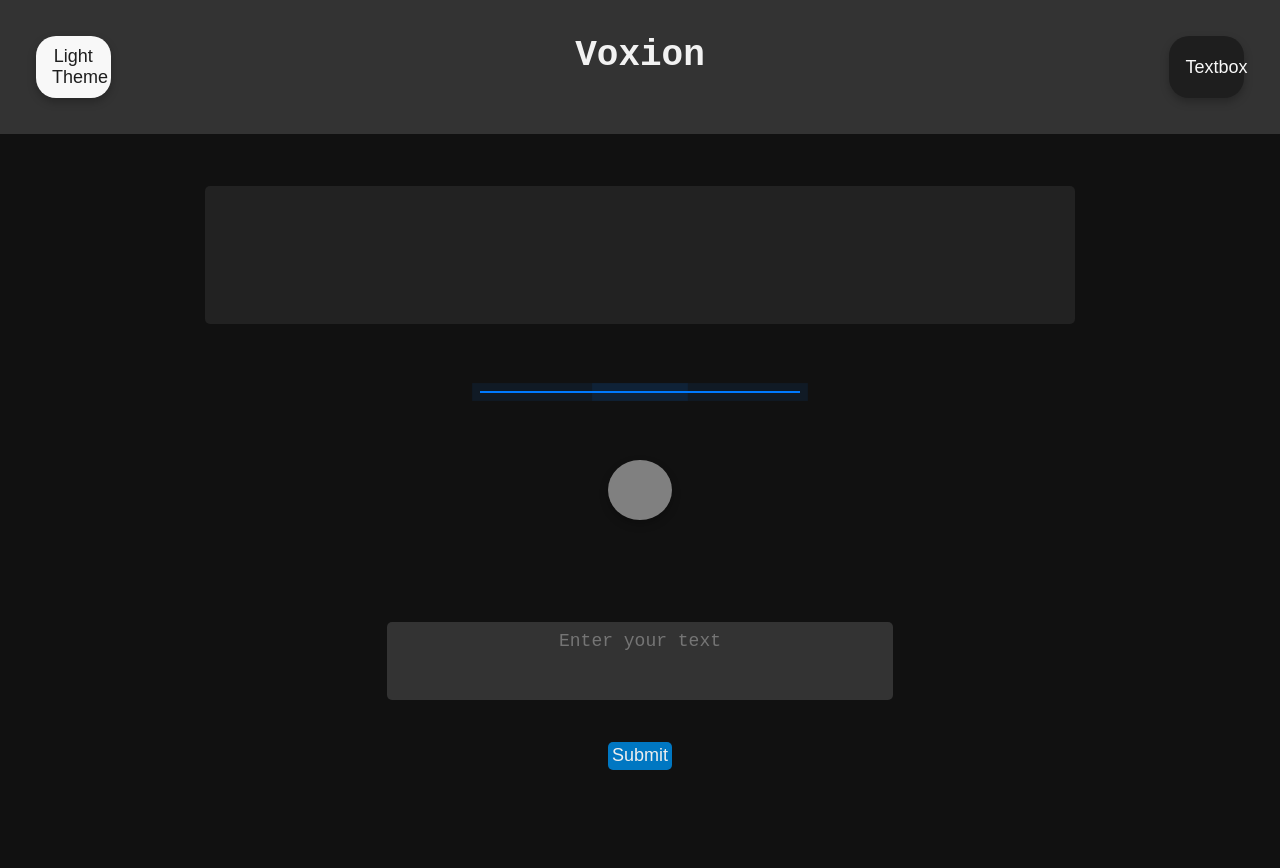
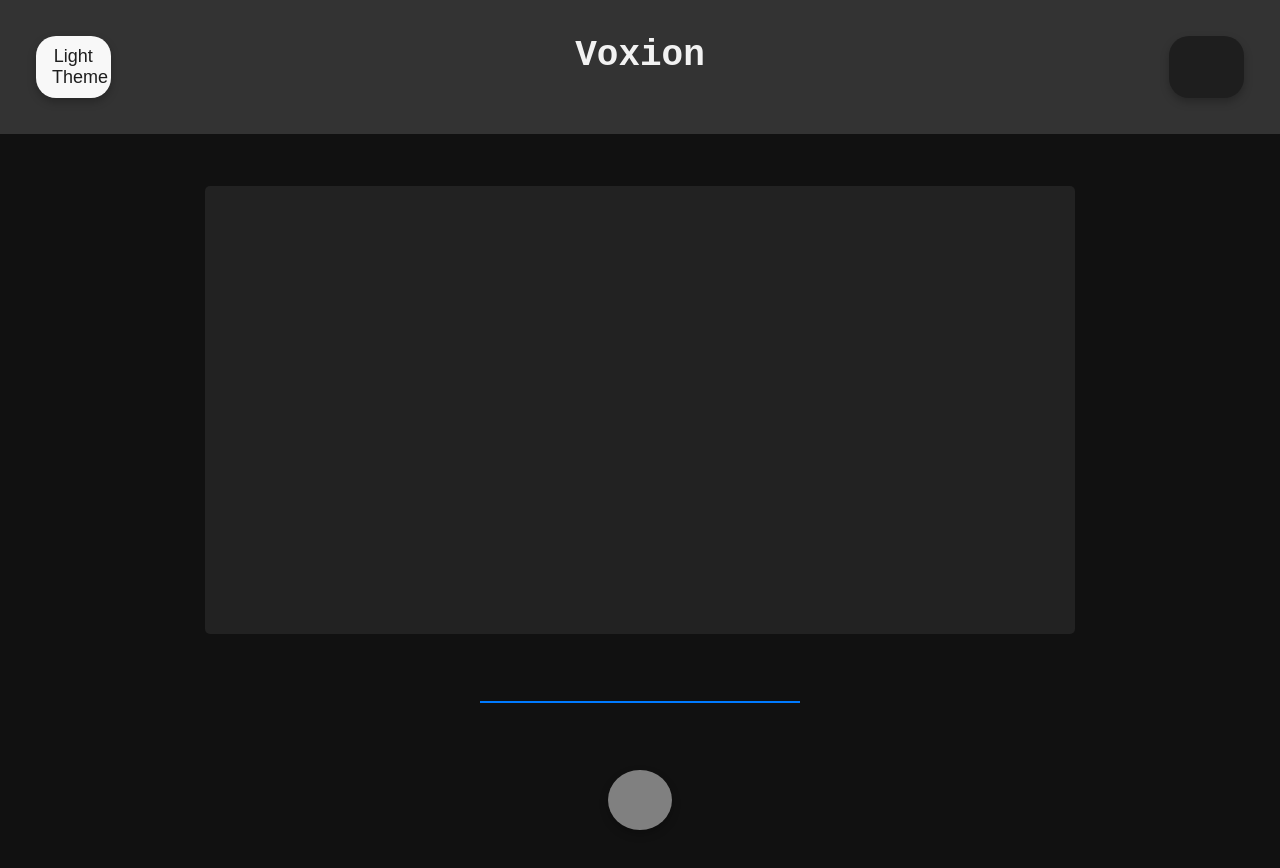
Before and after one commit to bigolboyyo/voxion, a React (Create React App) app in the folder frontend/: page / in a window 1280 px wide. Shown: the top 868 px of the page. Built offline with nearby package versions, Linux system fonts and the light colour scheme.

Commit message:
speech styles

```diff
--- a/frontend/src/App.js
+++ b/frontend/src/App.js
@@ -3,6 +3,7 @@ import React, { useState, useEffect, useRef } from "react";
 import Header from "./components/Header/Header";
 import "./App.css";
 import ChatContainer from "./components/ChatContainer/ChatContainer";
+
 import SubmitForm from "./components/SubmitForm/SubmitForm";
 import SpeechRecognitionButton from "./components/SpeechRecognitionButton/SpeechRecognitionButton";
 
@@ -13,12 +14,18 @@ function App() {
     minute: "2-digit",
   });
 
+  const synth = useRef(window.speechSynthesis);
+  const chatContainerRef = useRef();
+
   // Define state variables and refs
   const [inputText, setInputText] = useState("");
   const [messages, setMessages] = useState([]);
   const [isFetching, setIsFetching] = useState(false); // new state variable
-  const synth = useRef(window.speechSynthesis);
-  const chatContainerRef = useRef();
+  const [currentComponent, setCurrentComponent] = useState(true);
+
+  const toggleComponent = () => {
+    setCurrentComponent(!currentComponent);
+  };
 
   // Handle input change in the submit form
   const handleInputChange = (e) => {
@@ -78,19 +85,21 @@ function App() {
   return (
     <div className="container">
       {/* Display app header */}
-      <Header />
+      <Header toggleComponent={toggleComponent} />
       {/* Display chat messages */}
       <ChatContainer chatContainerRef={chatContainerRef} messages={messages} />
       {/* Add waveform animation to indicate bot is speaking */}
       <div className="radio-wave"></div>
       {/* Display form for submitting messages */}
-      <SpeechRecognitionButton />
-      <SubmitForm
-        handleSubmit={handleSubmit}
-        inputText={inputText}
-        handleInputChange={handleInputChange}
-        isFetching={isFetching} // pass the isFetching state variable to SubmitForm component
-      />
+      {currentComponent ? (
+        <SpeechRecognitionButton />
+      ) : (
+        <SubmitForm
+          isFetching={isFetching}
+          handleInputChange={handleInputChange}
+          handleSubmit={handleSubmit}
+        />
+      )}
     </div>
   );
 }
--- a/frontend/src/components/Header/Header.js
+++ b/frontend/src/components/Header/Header.js
@@ -2,18 +2,13 @@ import React from "react";
 import ThemeButton from "../ThemeButton/ThemeButton";
 import "./Header.css";
 import ToggleButton from "../ToggleButton/ToggleButton";
-import SubmitForm from "../SubmitForm/SubmitForm";
-import SpeechRecognitionButton from "../SpeechRecognitionButton/SpeechRecognitionButton";
 
-function Header() {
+function Header({ toggleComponent }) {
   return (
     <div className="header">
       <ThemeButton />
       <h1>Voxion</h1>
-      <ToggleButton
-        textBox={<SubmitForm />}
-        recorder={<SpeechRecognitionButton />}
-      />
+      <ToggleButton toggleComponent={toggleComponent} />
     </div>
   );
 }
--- a/frontend/src/components/SpeechRecognitionButton/SpeechRecognitionButton.js
+++ b/frontend/src/components/SpeechRecognitionButton/SpeechRecognitionButton.js
@@ -99,6 +99,7 @@ const SpeechRecognitionButton = () => {
               alignItems: "center",
               justifyContent: "space-around",
               width: "50%",
+              margin: "2rem",
             }}
           >
             <button onClick={handleDelete}>Delete</button>
--- a/frontend/src/components/ToggleButton/ToggleButton.js
+++ b/frontend/src/components/ToggleButton/ToggleButton.js
@@ -1,16 +1,10 @@
-import React, { useState } from "react";
+import React from "react";
 
-const ToggleButton = ({ component1, component2 }) => {
-  const [isComponent1, setIsComponent1] = useState(true);
-
-  const handleClick = () => {
-    setIsComponent1(!isComponent1);
-  };
-
+const ToggleButton = ({ toggleComponent }) => {
   return (
     <>
       <button
-        onClick={handleClick}
+        onClick={toggleComponent}
         style={{
           backgroundColor: "#1E1E1E",
           color: "#F8F8F8",
@@ -21,10 +15,7 @@ const ToggleButton = ({ component1, component2 }) => {
           cursor: "pointer",
           width: "6%",
         }}
-      >
-        {isComponent1 ? "Textbox" : "Recorder"}
-      </button>
-      {isComponent1 ? component1 : component2}
+      ></button>
     </>
   );
 };
```
